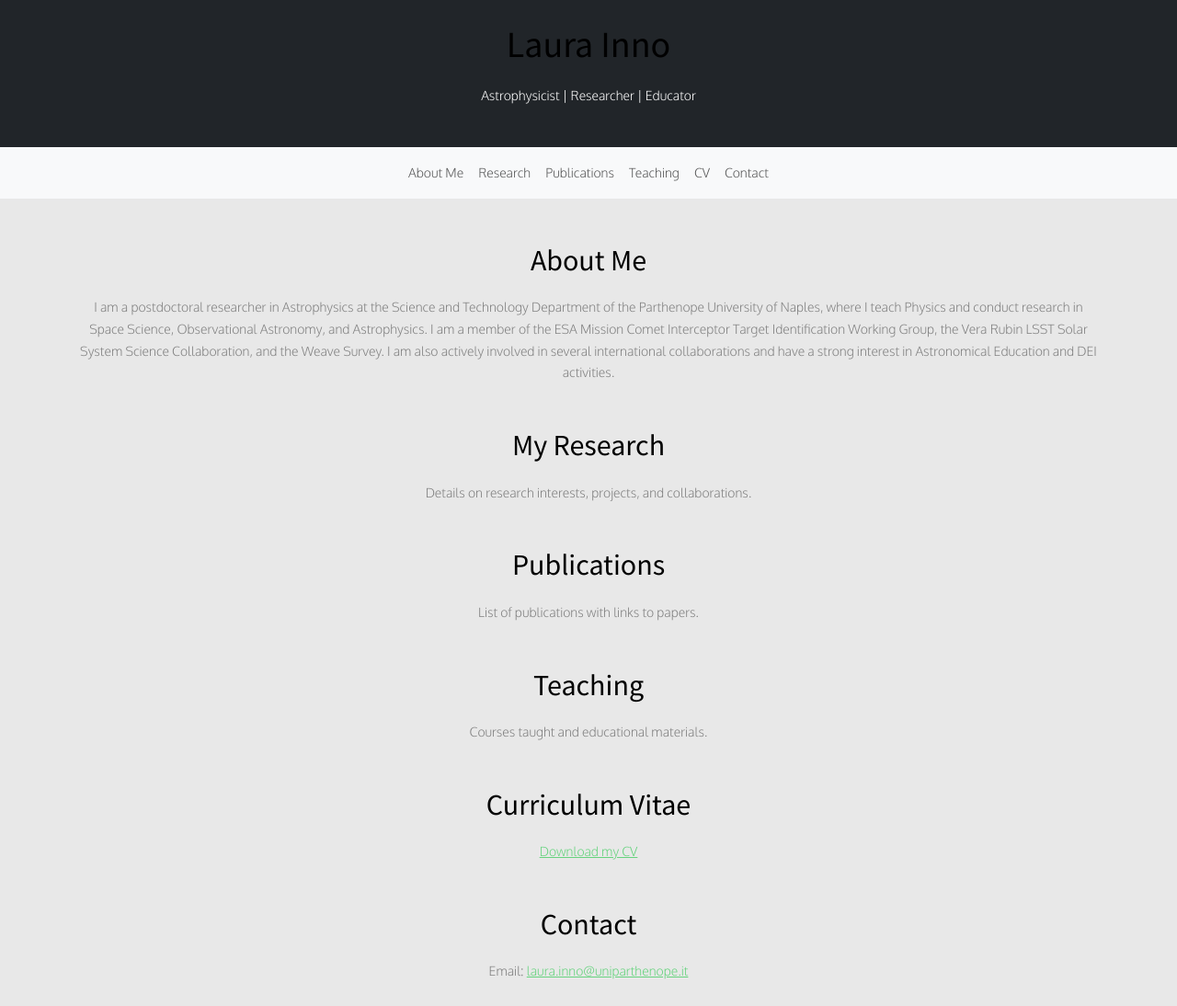
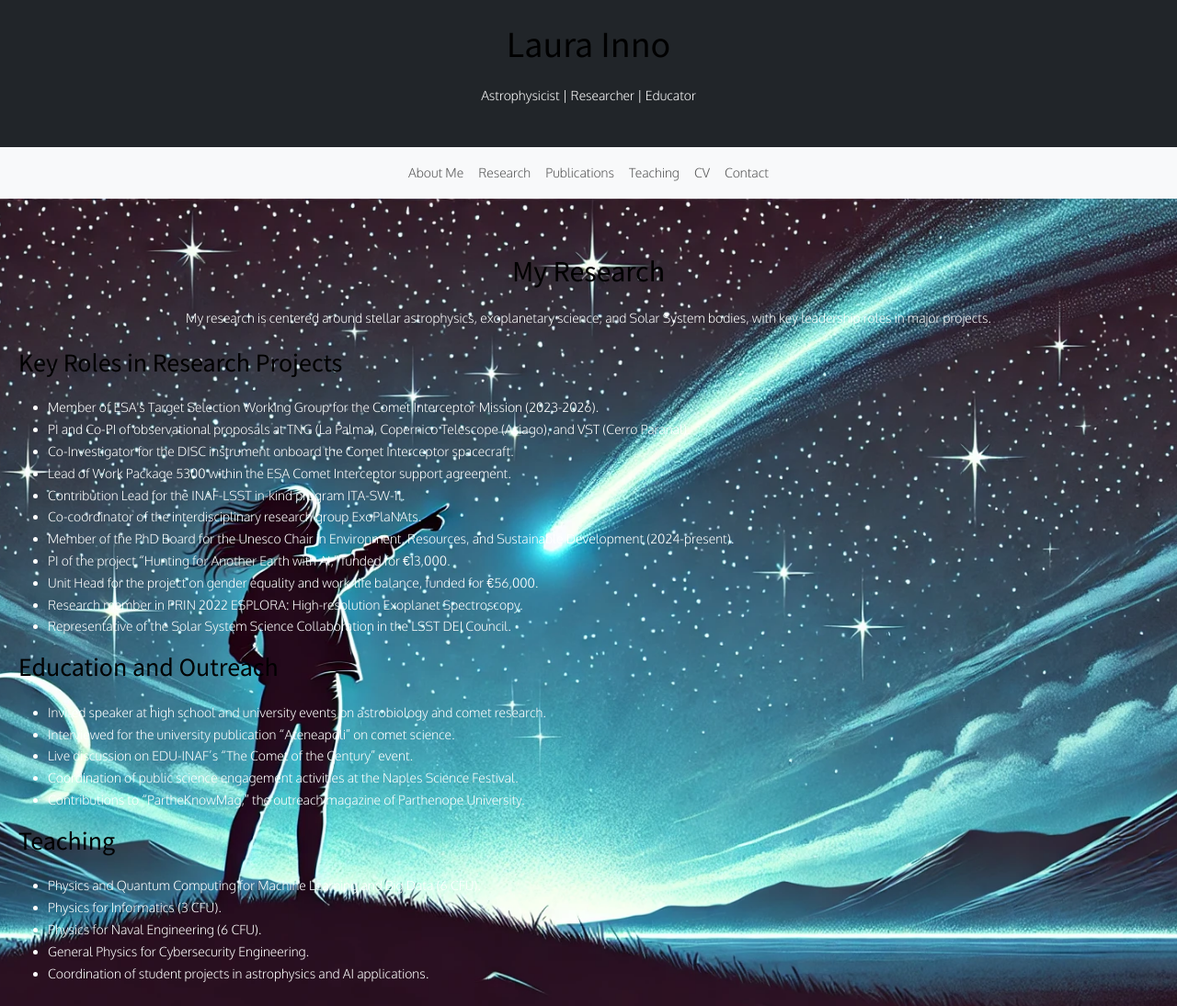
Before and after one commit to laurainno/laurainno.github.io, a plain HTML site: page index.html in a window 1280 px wide. Shown: the top 1094 px of the page at 92% size. Drawn offline with nearby package versions, Linux system fonts and the light colour scheme.

Commit message:
Update index.html

```diff
--- a/index.html
+++ b/index.html
@@ -11,6 +11,14 @@
     <link href="https://fonts.googleapis.com/css?family=Source+Sans+Pro:400,600,700" rel="stylesheet">
     <link rel="stylesheet" href="https://cdnjs.cloudflare.com/ajax/libs/bootstrap/5.3.0/css/bootstrap.min.css">
     <link rel="stylesheet" href="css/style.css">
+    <style>
+        #research {
+            background: url('images/comet_background.jpg') no-repeat center center;
+            background-size: cover;
+            color: white;
+            padding: 60px 20px;
+        }
+    </style>
 </head>
 <body>
     <header class="bg-dark text-white text-center p-4">
@@ -36,29 +44,42 @@
         </div>
     </nav>
 
-    <section id="about" class="container mt-5">
-        <h2 class="text-center">About Me</h2>
-        <p class="text-center">I am a postdoctoral researcher in Astrophysics at the Science and Technology Department of the Parthenope University of Naples, where I teach Physics and conduct research in Space Science, Observational Astronomy, and Astrophysics. I am a member of the ESA Mission Comet Interceptor Target Identification Working Group, the Vera Rubin LSST Solar System Science Collaboration, and the Weave Survey. I am also actively involved in several international collaborations and have a strong interest in Astronomical Education and DEI activities.</p>
-    </section>
+    <section id="research" class="container-fluid">
+        <h2 class="text-center">My Research</h2>
+        <p class="text-center">My research is centered around stellar astrophysics, exoplanetary science, and Solar System bodies, with key leadership roles in major projects.</p>
 
-    <section id="research" class="container mt-5">
-        <h2 class="text-center">My Research</h2>
-        <p class="text-center">Details on research interests, projects, and collaborations.</p>
-    </section>
+        <h3>Key Roles in Research Projects</h3>
+        <ul>
+            <li>Member of ESA's Target Selection Working Group for the Comet Interceptor Mission (2023-2026).</li>
+            <li>PI and Co-PI of observational proposals at TNG (La Palma), Copernico Telescope (Asiago), and VST (Cerro Paranal).</li>
+            <li>Co-Investigator for the DISC instrument onboard the Comet Interceptor spacecraft.</li>
+            <li>Lead of Work Package 5300 within the ESA Comet Interceptor support agreement.</li>
+            <li>Contribution Lead for the INAF-LSST in-kind program ITA-SW-11.</li>
+            <li>Co-coordinator of the interdisciplinary research group ExoPlaNAts.</li>
+            <li>Member of the PhD Board for the Unesco Chair in Environment, Resources, and Sustainable Development (2024-present).</li>
+            <li>PI of the project “Hunting for Another Earth with AI,” funded for €13,000.</li>
+            <li>Unit Head for the project on gender equality and work-life balance, funded for €56,000.</li>
+            <li>Research member in PRIN 2022 ESPLORA: High-resolution Exoplanet Spectroscopy.</li>
+            <li>Representative of the Solar System Science Collaboration in the LSST DEI Council.</li>
+        </ul>
 
-    <section id="publications" class="container mt-5">
-        <h2 class="text-center">Publications</h2>
-        <p class="text-center">List of publications with links to papers.</p>
-    </section>
+        <h3>Education and Outreach</h3>
+        <ul>
+            <li>Invited speaker at high school and university events on astrobiology and comet research.</li>
+            <li>Interviewed for the university publication “Ateneapoli” on comet science.</li>
+            <li>Live discussion on EDU-INAF’s “The Comet of the Century” event.</li>
+            <li>Coordination of public science engagement activities at the Naples Science Festival.</li>
+            <li>Contributions to “PartheKnowMag,” the outreach magazine of Parthenope University.</li>
+        </ul>
 
-    <section id="teaching" class="container mt-5">
-        <h2 class="text-center">Teaching</h2>
-        <p class="text-center">Courses taught and educational materials.</p>
-    </section>
-
-    <section id="cv" class="container mt-5">
-        <h2 class="text-center">Curriculum Vitae</h2>
-        <p class="text-center"><a href="cv.pdf" download>Download my CV</a></p>
+        <h3>Teaching</h3>
+        <ul>
+            <li>Physics and Quantum Computing for Machine Learning and Big Data (6 CFU).</li>
+            <li>Physics for Informatics (3 CFU).</li>
+            <li>Physics for Naval Engineering (6 CFU).</li>
+            <li>General Physics for Cybersecurity Engineering.</li>
+            <li>Coordination of student projects in astrophysics and AI applications.</li>
+        </ul>
     </section>
 
     <section id="contact" class="container mt-5 mb-5 text-center">
```
